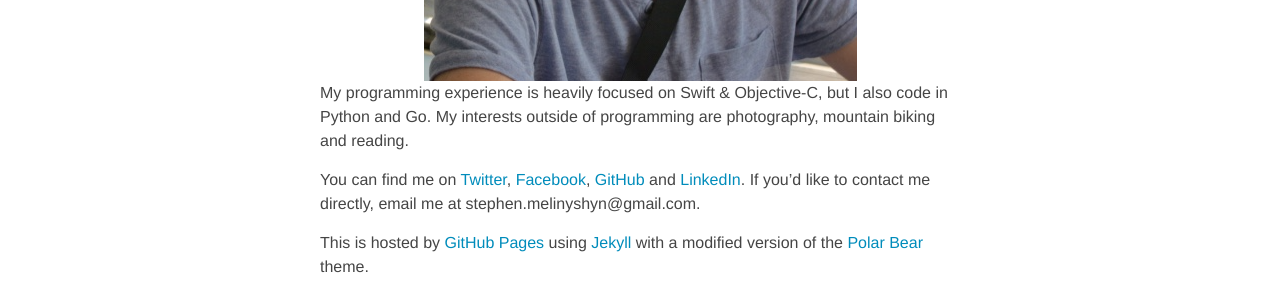
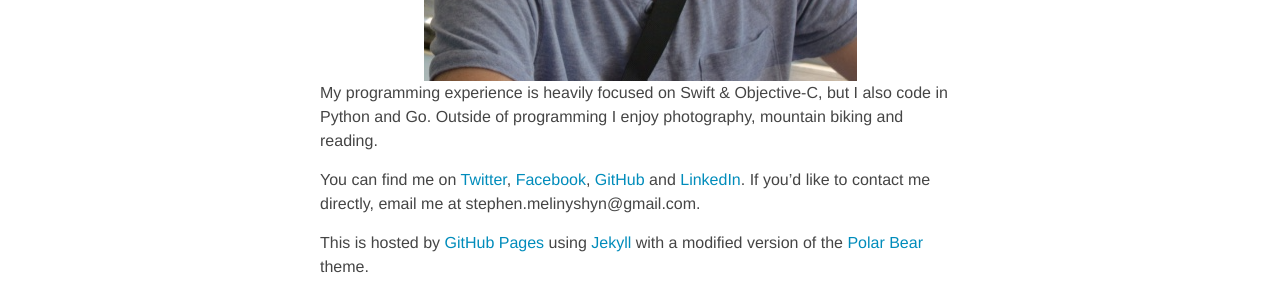
Before and after one commit to Melinysh/melinysh.github.io, a Jekyll site: the page built from about.md, in a window 1280 px wide. Shown: the part 1002-1302 px from the top of the page. Built offline with Jekyll 4.4.1, drawn with Linux system fonts in a browser that asks for light colours; nearby versions of some CDN libraries; Markdown is read by kramdown in place of the engine named in the settings.

Commit message:
Rewrote a portion

```diff
--- a/about.md
+++ b/about.md
@@ -8,7 +8,7 @@ Hello there! I'm Stephen. I'm a Software Engineering (Class of 2020) student at
 
 {% include image.html img="me.png" title="Stephen Melinyshyn"	 %}
 
-My programming experience is heavily focused on Swift & Objective-C, but I also code in Python and Go. My interests outside of programming are photography, mountain biking and reading.
+My programming experience is heavily focused on Swift & Objective-C, but I also code in Python and Go. Outside of programming I enjoy photography, mountain biking and reading.
 
 You can find me on [Twitter](https://twitter.com/Melinysh), [Facebook](https://www.facebook.com/stephen.melinyshyn), [GitHub](https://github.com/Melinysh) and [LinkedIn](https://www.linkedin.com/profile/view?id=430765821&trk=hp-identity-name). If you'd like to contact me directly, email me at stephen.melinyshyn@gmail.com.
 
```
